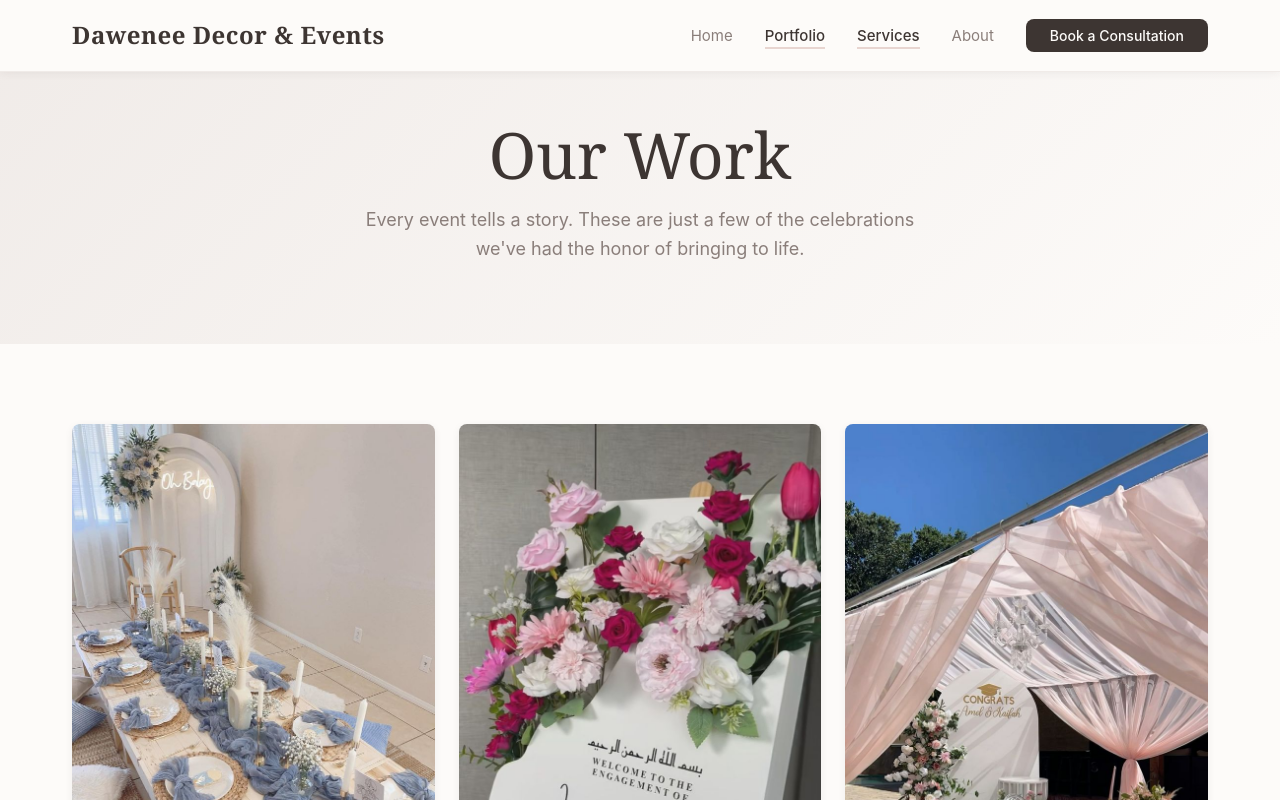
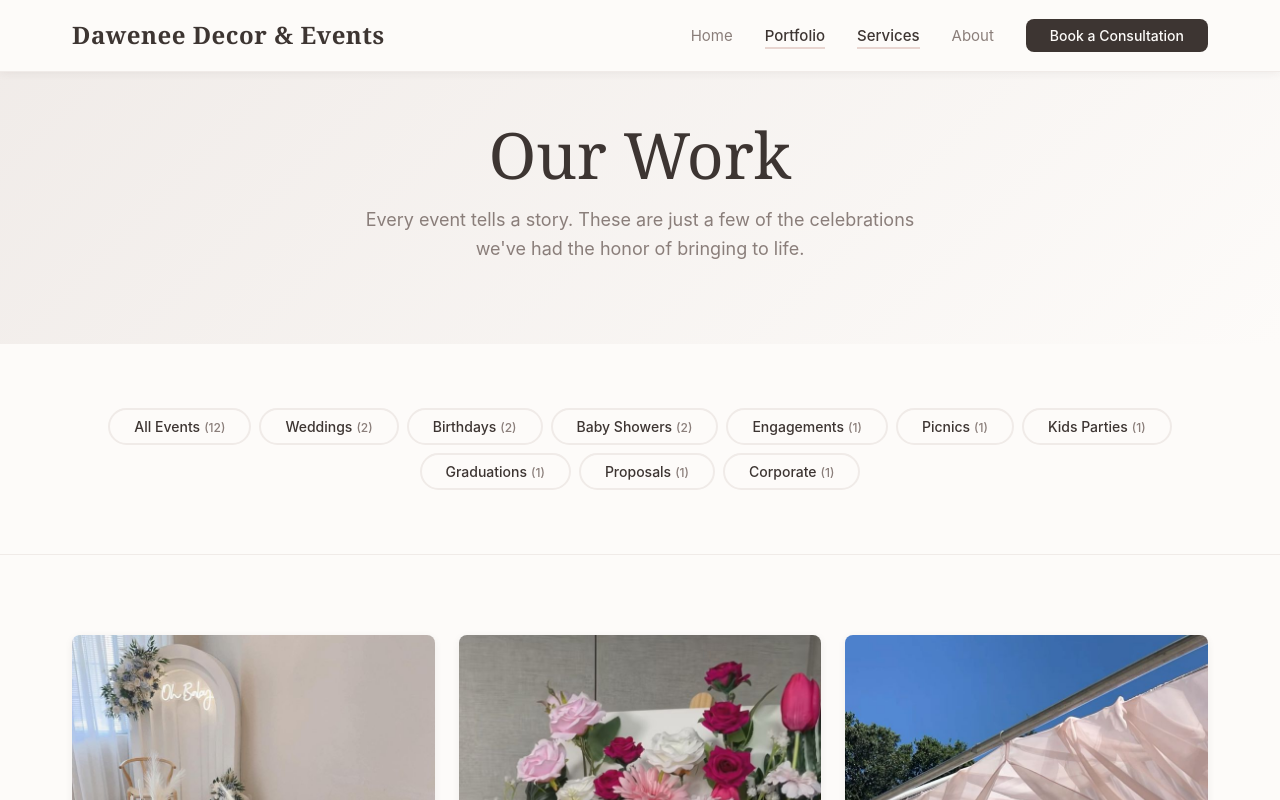
Before and after one commit to edubew/dawenee, a React (Vite) app: page /portfolio in a window 1280 px wide. Shown: the top 800 px of the page. Built offline with nearby package versions, Linux system fonts and the light colour scheme.

Commit message:
feat: Add category filtering functionality to portfolio - Create filter button bar with all event categories - Add activeCategory state to track selected filter - Implement filtering logic using array filter - Show project count for each category

```diff
--- a/src/pages/Portfolio/Portfolio.jsx
+++ b/src/pages/Portfolio/Portfolio.jsx
@@ -1,10 +1,26 @@
-import React from "react";
+import React, { useState } from "react";
 import Navbar from "../../components/Navbar/Navbar";
 import Footer from "../../components/Footer/Footer";
-import { portfolioProjects } from "../../data/portfolioData";
+import { categories, portfolioProjects } from "../../data/portfolioData";
 import "./Portfolio.scss";
 
 function Portfolio() {
+  // Track active filter category
+  const [activeCategory, setActiveCategory] = useState("all");
+
+  // Filter projects based on selected category
+  const filteredProjects =
+    activeCategory === "all"
+      ? portfolioProjects
+      : portfolioProjects.filter(
+          (project) => project.category === activeCategory,
+        );
+
+  // Handle category filter click
+  const handleCategoryClick = (categoryId) => {
+    setActiveCategory(categoryId);
+  };
+
   return (
     <div className="portfolio-page">
       <Navbar />
@@ -20,10 +36,39 @@ function Portfolio() {
           </div>
         </section>
 
+        <section className="portfolio__filters">
+          <div className="container">
+            <div className="portfolio__filter-buttons">
+              {categories.map((category) => (
+                <button
+                  key={category.id}
+                  className={`portfolio__filter-btn ${
+                    activeCategory === category.id
+                      ? "portfoli__filter-btn--active"
+                      : ""
+                  }`}
+                  onClick={() => handleCategoryClick(category.id)}
+                >
+                  {category.label}
+                  <span className="portfolio__filter-count">
+                    ({category.count})
+                  </span>
+                </button>
+              ))}
+            </div>
+          </div>
+        </section>
+
         <section className="portfolio__grid">
           <div className="container">
+            {/* Show filtered projects */}
+            {filteredProjects.length === 0 ? (
+              <p className="portfolio__empty">
+                No projects found in this category.
+              </p>
+            ) : (
               <div className="portfolio__projects">
-              {portfolioProjects.map((project) => (
+                {filteredProjects.map((project) => (
                   <article key={project.id} className="portfolio__card">
                     <div className="portfolio__card-image-wrapper">
                       <img
@@ -42,6 +87,7 @@ function Portfolio() {
                   </article>
                 ))}
               </div>
+            )}
           </div>
         </section>
       </main>
--- a/src/pages/Portfolio/Portfolio.scss
+++ b/src/pages/Portfolio/Portfolio.scss
@@ -35,6 +35,65 @@
     @media (max-width: 768px) {
       font-size: $size-base;
     }
+  }
+
+  &__filters {
+    padding: $space-3xl 0;
+    background-color: $warm-white;
+    border-bottom: 1px solid$light-gray;
+    position: sticky;
+    top: $nav-height;
+    z-index: 10;
+  }
+
+  &__filter-buttons {
+    display: flex;
+    gap: $space-sm;
+    flex-wrap: wrap;
+    justify-content: center;
+  }
+
+  &__filter-btn {
+    font-family: $font-body;
+    font-size: $size-sm;
+    font-weight: $weight-medium;
+    color: $warm-charcoal;
+    background-color: transparent;
+    border: 2px solid$light-gray;
+    padding: $space-sm $space-lg;
+    border-radius: 50px;
+    cursor: pointer;
+    transition: all $transition-base;
+    white-space: nowrap;
+
+    &:hover {
+      border-color: $dusty-blush;
+      background-color: rgba($dusty-blush, 0.1);
+    }
+
+    &--active {
+      background-color: $dusty-blush;
+      border-color: $dusty-blush;
+      color: white;
+
+      .portfolio__filter-count {
+        color: white;
+      }
+    }
+  }
+
+  &__filter-count {
+    margin-left: $space-xs;
+    color: $soft-gray;
+    font-size: $size-xs;
+  }
+
+  &__empty {
+    text-align: center;
+    font-family: $font-body;
+    font-size: $size-md;
+    color: $soft-gray;
+    padding: $space-5xl;
   }
 
   &__grid {
```
Lines whose indentation alone changed are shown as unchanged.
